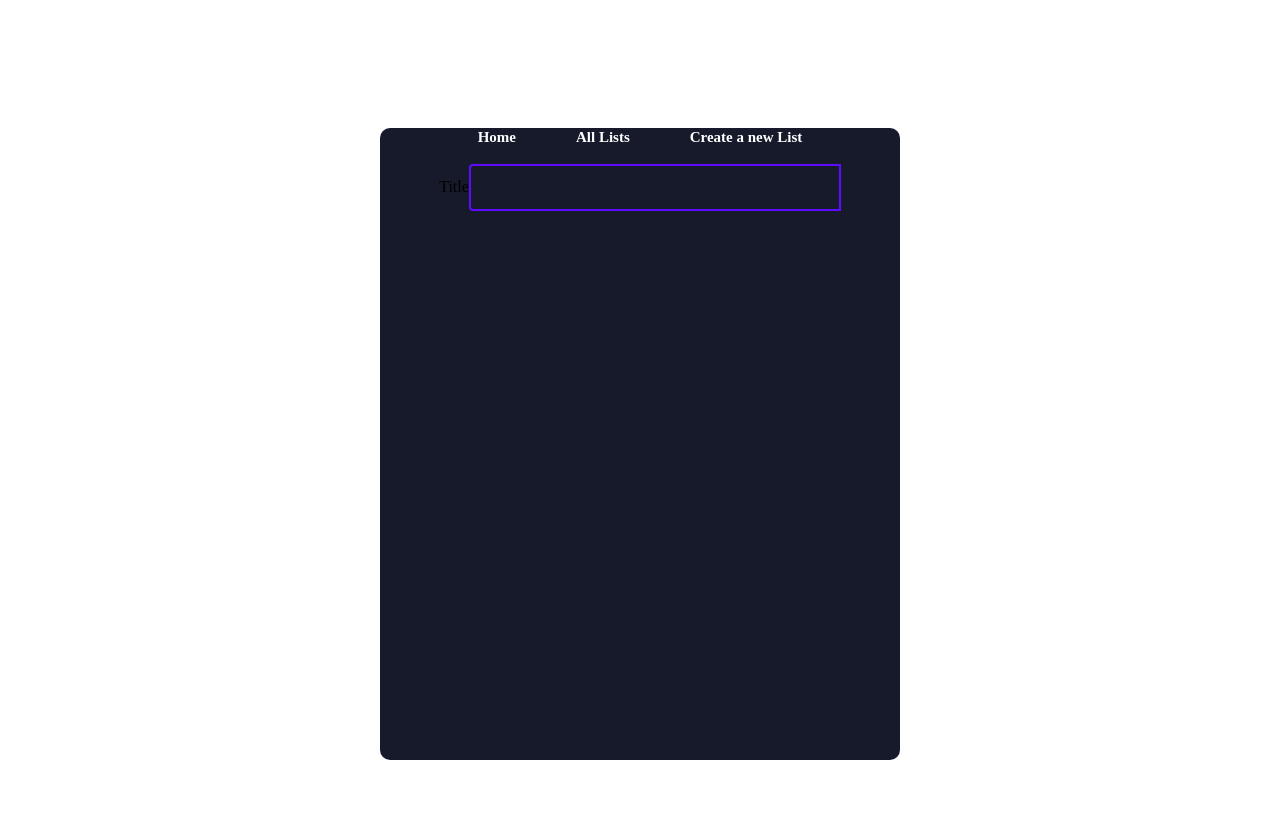
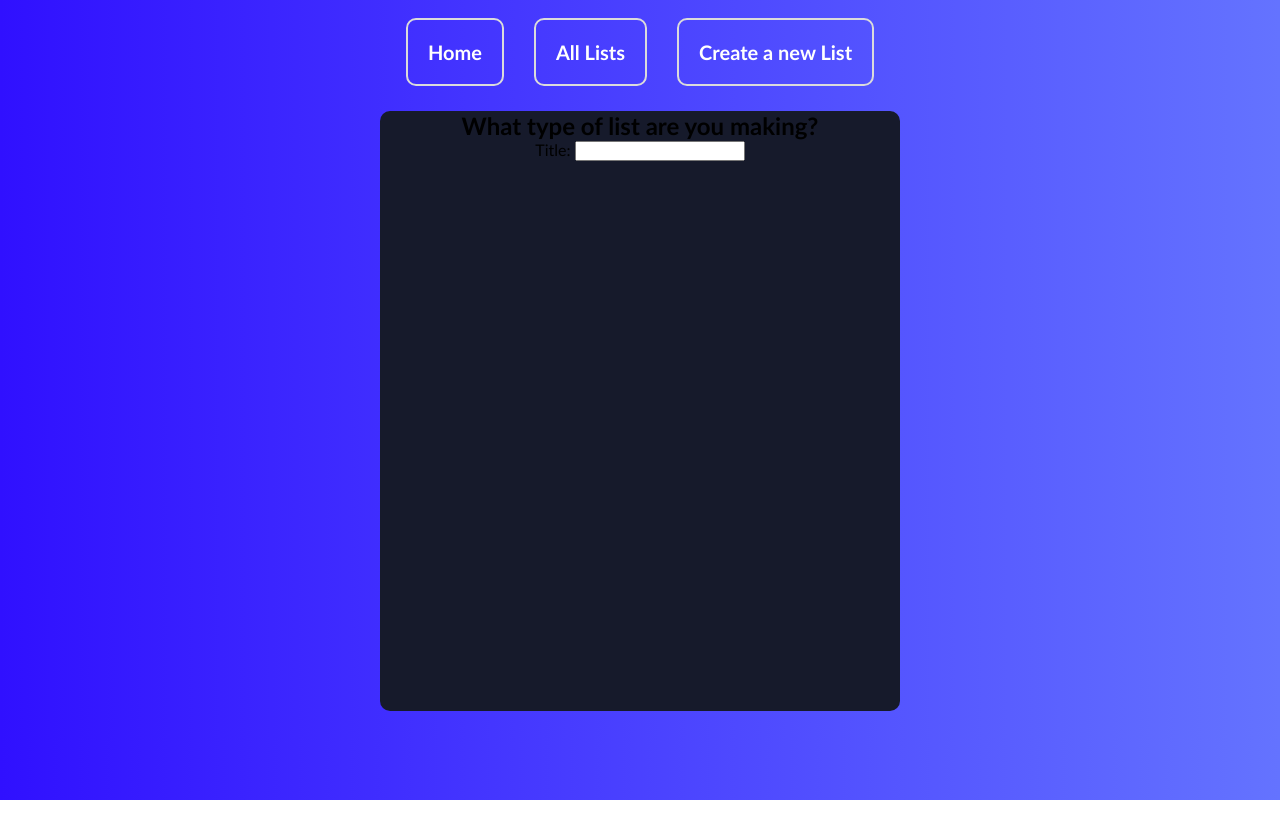
Before and after one commit to jesspesale/TodoTracker-hooks, a React (Create React App) app in the folder TodoTracker-frontend/: page /lists/new in a window 1280 px wide. Shown: the top 838 px of the page. After the commit the page ends 800 px from the top, so only its background shows below. Built offline with nearby package versions, Linux system fonts and the light colour scheme.

Commit message:
made both forms kind of similar styling

```diff
--- a/TodoTracker-frontend/src/App.css
+++ b/TodoTracker-frontend/src/App.css
@@ -1,12 +1,12 @@
-/* *{
+*{
   box-sizing: border-box;
   margin: 0;
   padding: 0;
   font-family: 'Trebuchet MS', 'Lucida Sans Unicode', 'Lucida Grande',
     'Lucida Sans', Arial, sans-serif;
-} */
+}
 
-.App {
+.App{
   text-align: center;
   display: flex;
   flex-direction: column;
@@ -15,22 +15,33 @@
   min-height: 600px;
   background: #161a2b;
   text-align: center;
-  margin: 128px auto;
+  margin: 28px auto;
   border-radius: 10px;
   padding-bottom: 32px;
 }
 
+body{
+  background: linear-gradient(
+    90deg,
+    rgba(48, 16, 255, 1) 0%,
+    rgba(100, 115, 255, 1) 100%
+  );
+}
 .nav-item{
   padding: 20px;
   display: inline;
   color: white;
-  font-size: 15px;
+  font-size: 20px;
   text-decoration: none;
-  margin: 10px;
+  margin: 15px;
+  border: 2px solid rgb(219, 219, 219);
+  border-radius: 10px;
   font-weight: bold;
 }
 
 .navbar{
   display: flex;
   justify-content: center;
+  /* justify-content: space-between; */
+  margin-top: 40px;
 }
--- a/TodoTracker-frontend/src/App.js
+++ b/TodoTracker-frontend/src/App.js
@@ -14,12 +14,12 @@ class App extends React.Component {
 
   render(){
     return (
-      <div className="App">
+      <div>
         <div>
           <Navbar />
         </div>
         <br></br>
-        <div>
+        <div className="App">
           <Routes>
             <Route path="/" element={<Home />} />
             <Route path="/lists" element={<Lists />} />
--- a/TodoTracker-frontend/src/components/ListItems/ListItemForm.js
+++ b/TodoTracker-frontend/src/components/ListItems/ListItemForm.js
@@ -24,10 +24,10 @@ export default function ListItemForm({list}) {
   return (
     <div>
       <br></br>
-      <form className="todo-form" onSubmit={handleSubmit}>
+      <form className="form" onSubmit={handleSubmit}>
         {/* <label>Add to your list: </label> */}
         <input
-          className="todo-input"
+          className="input"
           value={item}
           onChange={(e) => setItem(e.target.value)}
           placeholder="Add to your list"
--- a/TodoTracker-frontend/src/components/Lists/ListForm.js
+++ b/TodoTracker-frontend/src/components/Lists/ListForm.js
@@ -19,15 +19,16 @@ export default function ListForm() {
     }
 
   return (
-    <div>
-      <form className="todo-form" onSubmit={handleSubmit}>
-        <label>Title</label>
+    <div className="list-form">
+      <form className="form" onSubmit={handleSubmit}>
+        <h2 className="list-title">What type of list are you making? </h2>
+        <label className="list-label">Title: </label>
         <input
           value={title}
-          className="todo-input"
+          className="input"
           onChange={(e) => setTitle(e.target.value)}
         />
       </form>
     </div>
-  )
+  );
 }
```
Lines whose indentation alone changed are shown as unchanged.
